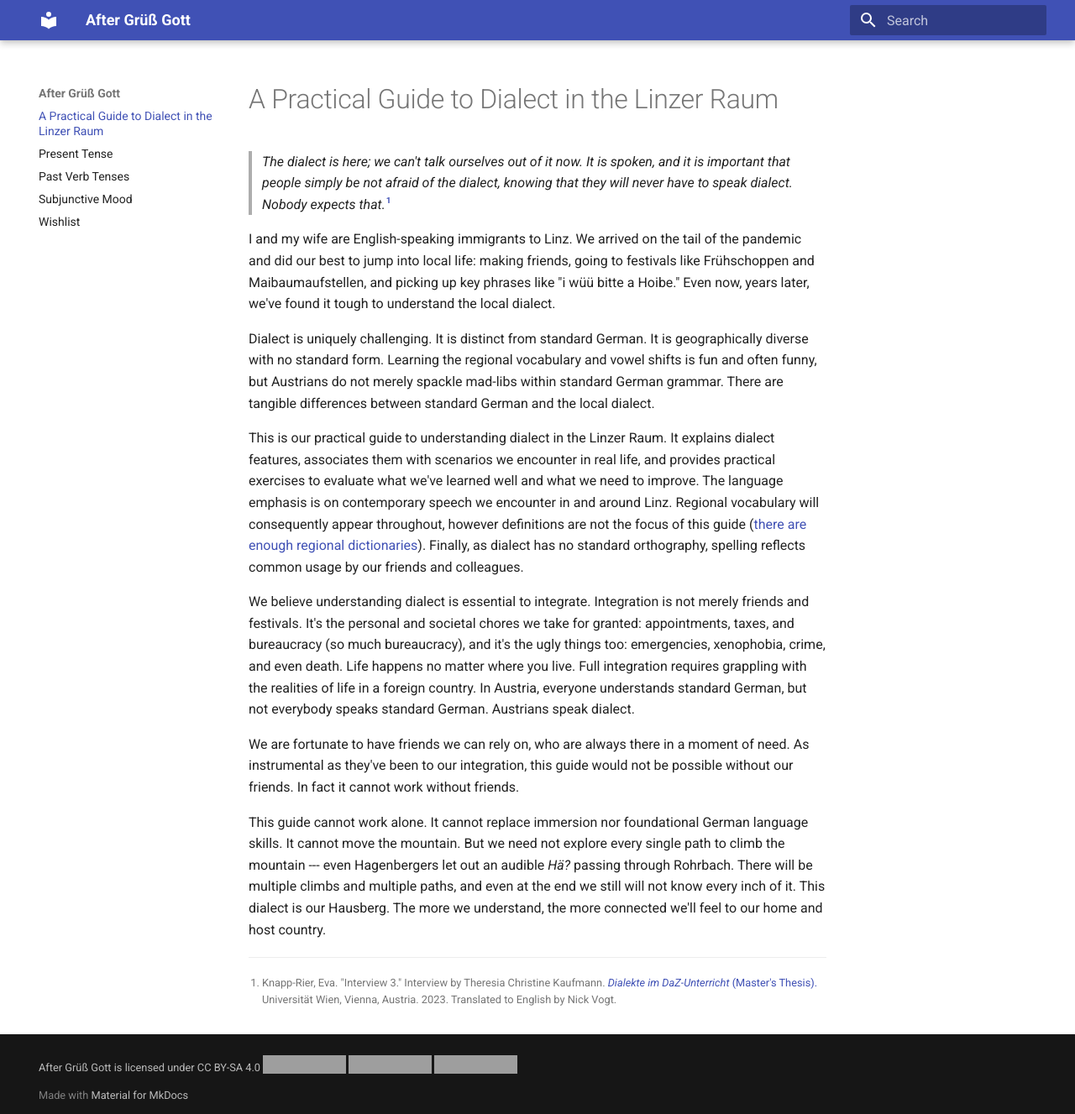
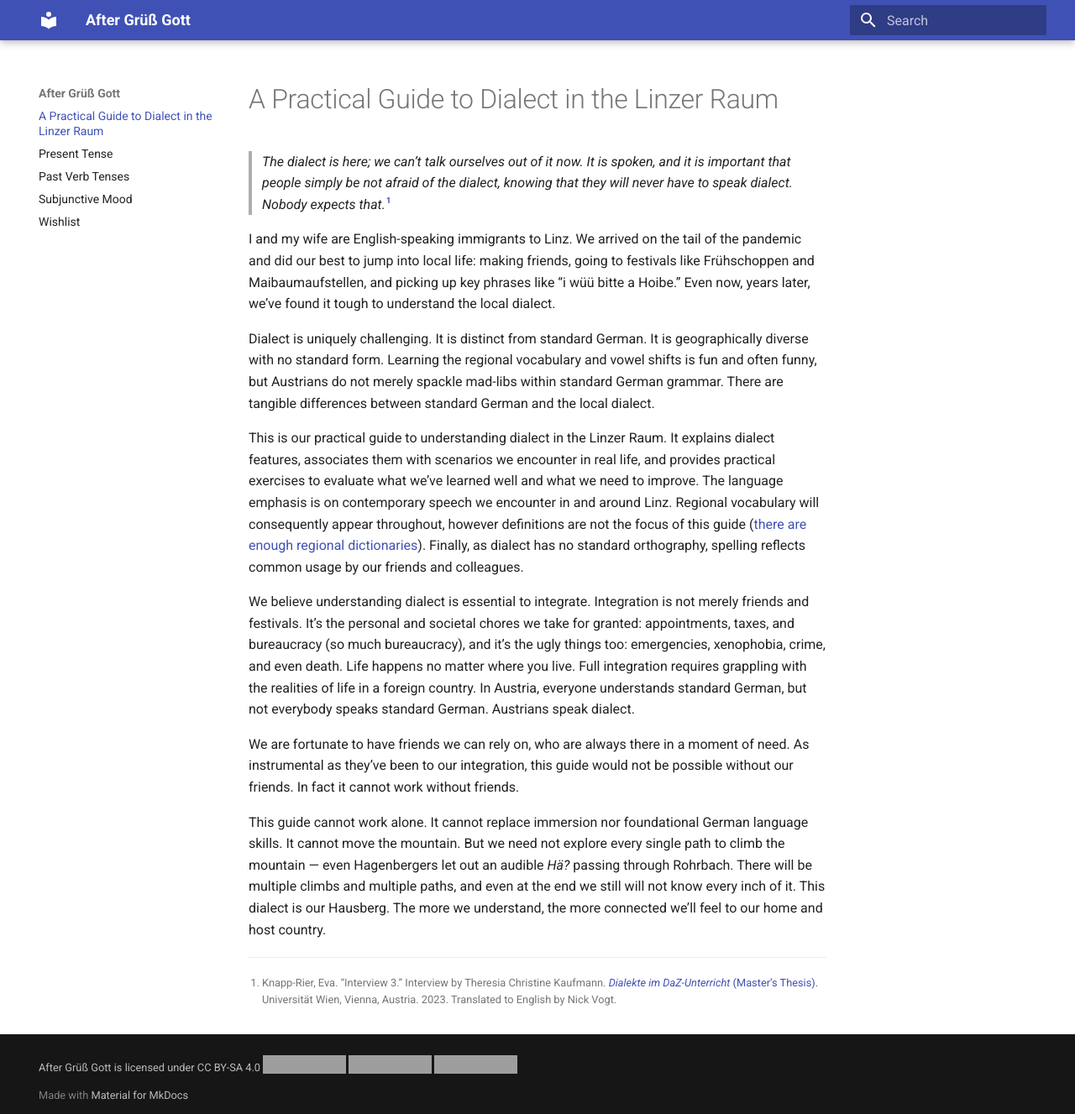
Before and after one commit to vogt4nick/austrian-german, an MkDocs documentation site: the page built from docs/index.md, in a window 1280 px wide and 1327 px high. Shown: the whole window at 84% size. Built offline with MkDocs 1.6.1 and Material for MkDocs 9.7.7, drawn with Linux system fonts in a browser that asks for light colours; plug-ins that fetch from the network failed and are left out; part of the change alters nothing that is shown; grey boxes are pictures that could not be loaded.

```diff
--- a/mkdocs.yml
+++ b/mkdocs.yml
@@ -75,6 +75,8 @@ markdown_extensions:
   - def_list
   - pymdownx.tasklist:
       custom_checkbox: true
+  # enable smartypants https://python-markdown.github.io/extensions/smarty/
+  - smarty
 plugins:
   - privacy
   - search:
```
